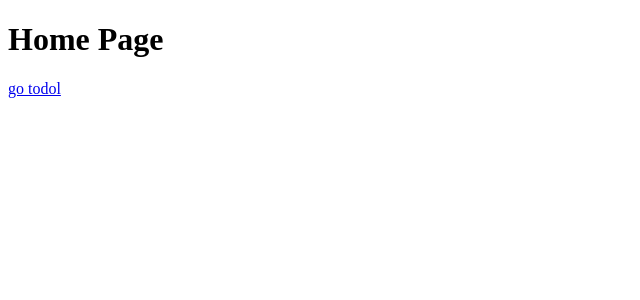
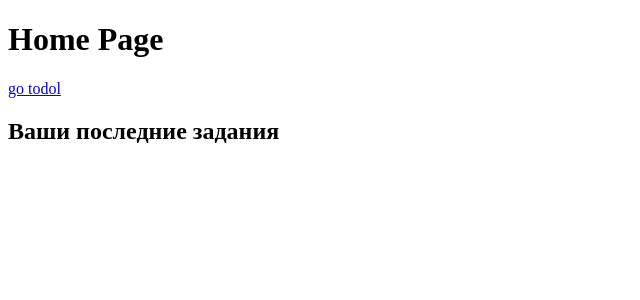
Before and after one commit to CkutlsGit/todol--vue-vuex, a Vue app in the folder todol/: page / in a window 1280 px wide. Shown: the top 300 px of the page, without its empty margins (0-640 px from the left). Built offline with nearby package versions, Linux system fonts and the light colour scheme.

Commit message:
feat: add vision for todo in home page

```diff
--- a/todol/src/pages/HomePage.vue
+++ b/todol/src/pages/HomePage.vue
@@ -3,8 +3,22 @@
     <h1>Home Page</h1>
     <a href="#" @click="$router.push({ name: 'todol' })">go todol</a>
   </div>
+  <aside class="todo-list">
+    <h2>Ваши последние задания</h2>
+    <ul>
+      <li
+          v-for="mission in $store.state.List"
+          :key="mission.id"
+      >
+        <h4>{{ mission.title }}</h4>
+        <h4>{{ mission.description }}</h4>
+      </li>
+    </ul>
+  </aside>
 </template>
 
 <style scoped>
 
 </style>
+<script setup>
+</script>
```
